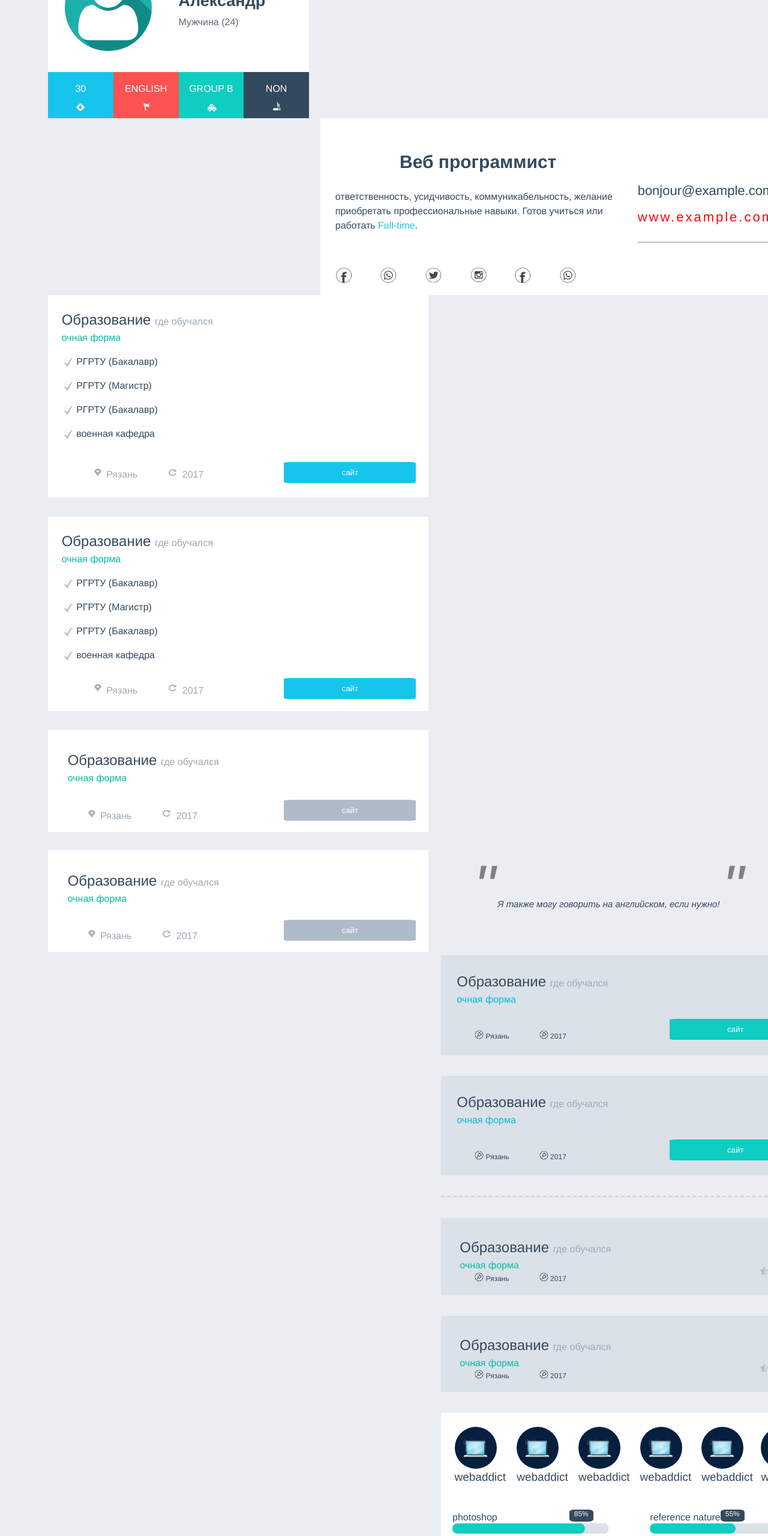
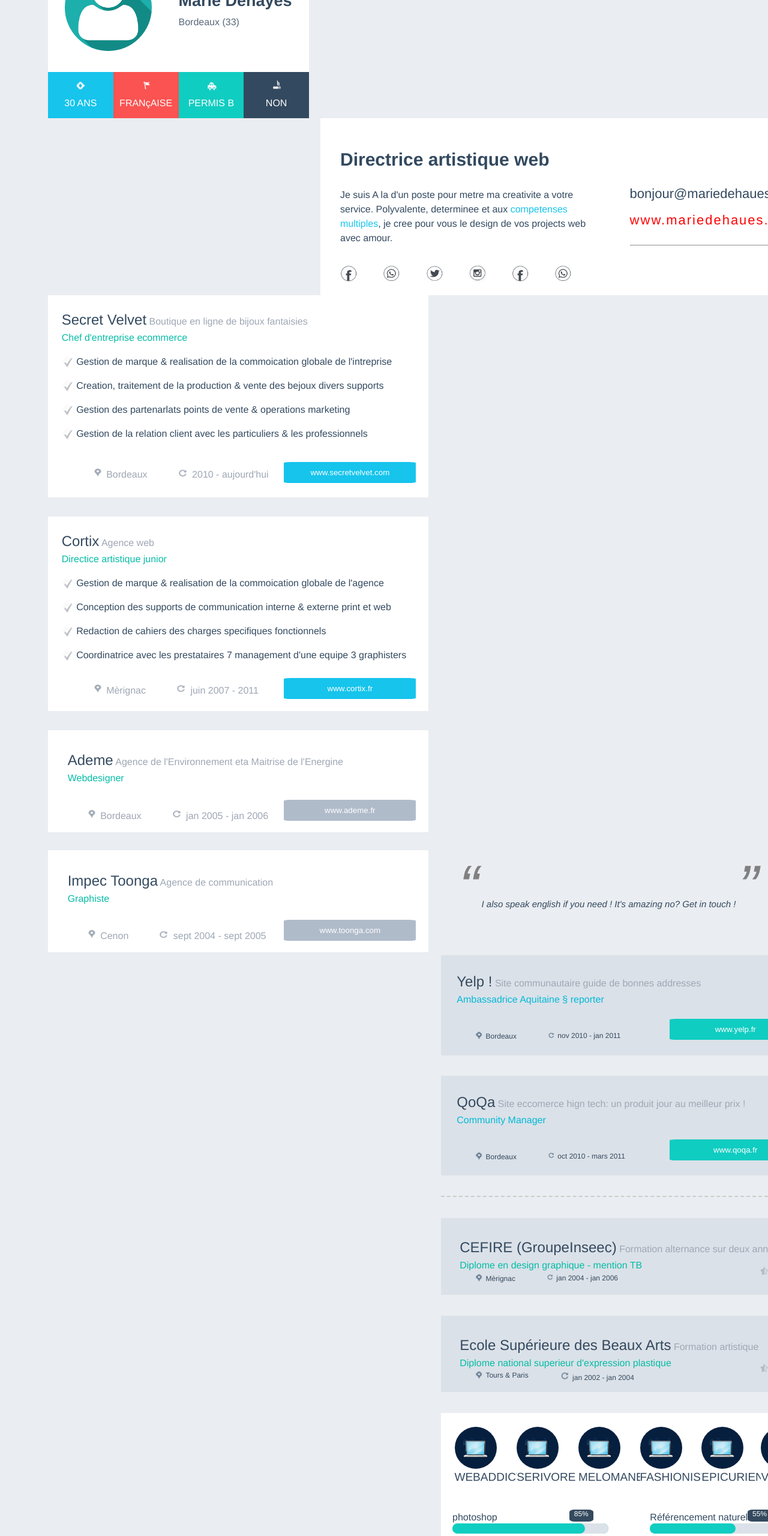
Before and after one commit to Alexander-Alexandrikov/Practice-2018, a plain HTML site: page Hello/Homepage.html in a window 1280 px wide. Shown: the part 180-2740 px from the top of the page at 60% size. Drawn offline with Linux system fonts and the light colour scheme.

Commit message:
после того, как всё съехало

```diff
--- a/Hello/Homepage.html
+++ b/Hello/Homepage.html
@@ -16,27 +16,31 @@
                     <p><img src="images/avatar.png" alt="" width="145" height="145" class="round"></p>
                 </div>
                 <div class="about-me header-block">
-                    <h3>Александр</h3>
-                    <p>Мужчина (24)</p>
+                    <h3>Marie Dehayes</h3>
+                    <p>Bordeaux (33)</p>
                 </div>
             </div>
 
             <div class="color-blocks">
                 <div class="age header-block">
-                    <p>30</p>
+
                     <p><img src="images/1icon.png" alt="" width="20" height="20" class="round-mini"></p>
+                    <p>30 ANS</p>
                 </div>
                 <div class="language header-block">
-                    <p>ENGLISH</p>
+
                     <p><img src="images/2icon.png" alt="" width="20" height="20" class="round-mini"></p>
+                    <p>FRANçAISE</p>
                 </div>
                 <div class="drive-license header-block">
-                    <p>GROUP B</p>
+
                     <p><img src="images/3icon.png" alt="" width="20" height="20" class="round-mini"></p>
+                    <p>PERMIS B</p>
                 </div>
                 <div class="smoking header-block">
+
+                    <p><img src="images/4icon.png" alt="" width="20" height="20" class="round-mini"></p>
                     <p>NON</p>
-                    <p><img src="images/4icon.png" alt="" width="20" height="20" class="round-mini"></p>
                 </div>
             </div>
         </div>
@@ -46,9 +50,8 @@
 
             <div class="presentation-child header-block">
                 <div class="presentation-text">
-                    <h2>Веб программист</h2>
-                    <p>ответственность, усидчивость, коммуникабельность, желание приобретать профессиональные навыки.
-                        Готов учиться или работать <span>Full-time</span>.</p>
+                    <h2>Directrice artistique web</h2>
+                    <p>Je suis A la d'un poste pour metre ma creativite a votre service. Polyvalente, determinee et aux <span>competenses multiples</span>, je cree pour vous le design de vos projects web avec amour.</p>
                 </div>
                 <div class="social-all">
                     <p><img src="images/vk.png" alt="" width="20" height="20" class="round2 header-block"></p>
@@ -62,8 +65,8 @@
 
             <div class="contacts header-block">
                 <div class="contacts-text">
-                <p>bonjour@example.com</p>
-                <span>www.example.com</span><br><hr>
+                <p>bonjour@mariedehaues.com</p>
+                <span>www.mariedehaues.com</span><br><hr>
             </div>
             </div>
         </div>
@@ -82,44 +85,44 @@
 
             <div class="block-left1">
                 <div class="sub-text">
-                    <span class="font-big">Образование </span> <span class="grey">где обучался</span><br>
-                    <span class="green">очная форма</span>
-                    <p><img src="images/gal.png" alt="" width="20" height="20" class="round-mini"> <span>  РГРТУ (Бакалавр)</span></p>
-                    <p><img src="images/gal.png" alt="" width="20" height="20" class="round-mini"> <span>  РГРТУ (Магистр)</span></p>
-                    <p><img src="images/gal.png" alt="" width="20" height="20" class="round-mini"> <span>  РГРТУ (Бакалавр)</span></p>
-                    <p><img src="images/gal.png" alt="" width="20" height="20" class="round-mini"> <span>  военная кафедра</span></p>
+                    <span class="font-big">Secret Velvet</span> <span class="grey">Boutique en ligne de bijoux fantaisies</span><br>
+                    <span class="green">Chef d'entreprise ecommerce</span>
+                    <p><img src="images/gal.png" alt="" width="20" height="20" class="round-mini"> <span>Gestion de marque & realisation de la commoication globale de l'intreprise</span></p>
+                    <p><img src="images/gal.png" alt="" width="20" height="20" class="round-mini"> <span>Creation, traitement de la production & vente des bejoux divers supports</span></p>
+                    <p><img src="images/gal.png" alt="" width="20" height="20" class="round-mini"> <span>Gestion des partenarlats points de vente & operations marketing</span></p>
+                    <p><img src="images/gal.png" alt="" width="20" height="20" class="round-mini"> <span>Gestion de la relation client avec les particuliers & les professionnels</span></p>
                 </div>
                 <div class="sub-block">
                     <div class="sub-left content-block grey">
-                        <p><img src="images/1.png" alt="" width="20" height="20" class="round-mini"> <span> Рязань</span></p>
+                        <p><img src="images/1.png" alt="" width="20" height="20" class="round-mini"> <span>Bordeaux</span></p>
                     </div>
                     <div class="sub-left content-block grey">
-                        <p><img src="images/2.png" alt="" width="20" height="20" class="round-mini"> <span> 2017</span></p>
+                        <p><img src="images/2.png" alt="" width="20" height="20" class="round-mini"> <span>2010 - aujourd'hui</span></p>
                     </div>
                     <div class="sub-right content-block">
-                        <p><input type="submit" class="submit" value="сайт"></p>
+                        <p><input type="submit" class="submit" value="www.secretvelvet.com"></p>
                     </div>
                 </div>
             </div>
 
             <div class="block-left12">
                 <div class="sub-text">
-                    <span class="font-big">Образование </span> <span class="grey">где обучался</span><br>
-                    <span class="green">очная форма</span>
-                    <p><img src="images/gal.png" alt="" width="20" height="20" class="round-mini"> <span> РГРТУ (Бакалавр)</span></p>
-                    <p><img src="images/gal.png" alt="" width="20" height="20" class="round-mini"> <span> РГРТУ (Магистр)</span></p>
-                    <p><img src="images/gal.png" alt="" width="20" height="20" class="round-mini"> <span> РГРТУ (Бакалавр)</span></p>
-                    <p><img src="images/gal.png" alt="" width="20" height="20" class="round-mini"> <span> военная кафедра</span></p>
+                    <span class="font-big">Cortix</span> <span class="grey">Agence web</span><br>
+                    <span class="green">Directice artistique junior</span>
+                    <p><img src="images/gal.png" alt="" width="20" height="20" class="round-mini"> <span>Gestion de marque & realisation de la commoication globale de l'agence</span></p>
+                    <p><img src="images/gal.png" alt="" width="20" height="20" class="round-mini"> <span>Conception des supports de communication interne & externe print et web</span></p>
+                    <p><img src="images/gal.png" alt="" width="20" height="20" class="round-mini"> <span>Redaction de cahiers des charges specifiques fonctionnels</span></p>
+                    <p><img src="images/gal.png" alt="" width="20" height="20" class="round-mini"> <span>Coordinatrice avec les prestataires 7 management d'une equipe 3 graphisters</span></p>
                 </div>
                 <div class="sub-block">
                     <div class="sub-left content-block grey">
-                        <p><img src="images/1.png" alt="" width="20" height="20" class="round-mini"> <span> Рязань</span></p>
+                        <p><img src="images/1.png" alt="" width="20" height="20" class="round-mini"> <span>Mèrignac</span></p>
                     </div>
                     <div class="sub-left content-block grey">
-                        <p><img src="images/2.png" alt="" width="20" height="20" class="round-mini"> <span> 2017</span></p>
+                        <p><img src="images/2.png" alt="" width="20" height="20" class="round-mini"> <span>juin 2007 - 2011</span></p>
                     </div>
                     <div class="sub-right content-block">
-                        <p><input type="submit" class="submit" value="сайт"></p>
+                        <p><input type="submit" class="submit" value="www.cortix.fr"></p>
                     </div>
                 </div>
             </div>
@@ -127,36 +130,36 @@
 
             <div class="block-left2">
                 <div class="sub-text2">
-                    <span class="font-big">Образование </span> <span class="grey">где обучался</span><br>
-                    <span class="green">очная форма</span>
+                    <span class="font-big">Ademe</span> <span class="grey">Agence de l'Environnement eta Maitrise de l'Energine</span><br>
+                    <span class="green">Webdesigner</span>
                 </div>
                 <div class="sub-block2">
                     <div class="sub-left content-block grey">
-                        <p><img src="images/1.png" alt="" width="20" height="20" class="round-mini"> <span> Рязань</span></p>
+                        <p><img src="images/1.png" alt="" width="20" height="20" class="round-mini"> <span>Bordeaux</span></p>
                     </div>
                     <div class="sub-left content-block grey">
-                        <p><img src="images/2.png" alt="" width="20" height="20" class="round-mini"> <span> 2017</span></p>
+                        <p><img src="images/2.png" alt="" width="20" height="20" class="round-mini"> <span>jan 2005 - jan 2006</span></p>
                     </div>
                     <div class="sub-right content-block">
-                        <p><input type="submit" class="submit-grey" value="сайт"></p>
+                        <p><input type="submit" class="submit-grey" value="www.ademe.fr"></p>
                     </div>
                 </div>
             </div>
 
             <div class="block-left2">
                 <div class="sub-text2">
-                    <span class="font-big">Образование </span> <span class="grey">где обучался</span><br>
-                    <span class="green">очная форма</span>
+                    <span class="font-big">Impec Toonga</span> <span class="grey">Agence de communication</span><br>
+                    <span class="green">Graphiste</span>
                 </div>
                 <div class="sub-block2">
                     <div class="sub-left content-block grey">
-                        <p><img src="images/1.png" alt="" width="20" height="20" class="round-mini"> <span> Рязань</span></p>
+                        <p><img src="images/1.png" alt="" width="20" height="20" class="round-mini"> <span>Cenon</span></p>
                     </div>
                     <div class="sub-left content-block grey">
-                        <p><img src="images/2.png" alt="" width="20" height="20" class="round-mini"> <span> 2017</span></p>
+                        <p><img src="images/2.png" alt="" width="20" height="20" class="round-mini"> <span>sept 2004 - sept 2005</span></p>
                     </div>
                     <div class="sub-right content-block">
-                        <p><input type="submit" class="submit-grey" value="сайт"></p>
+                        <p><input type="submit" class="submit-grey" value="www.toonga.com"></p>
                     </div>
                 </div>
             </div>
@@ -170,50 +173,50 @@
         <div class="right-bar content-block">
             <div class="block-right1">
                 <div class="sub-text3">
-                    <span class="font-big">Образование </span> <span class="grey">где обучался</span><br>
-                    <span class="blue">очная форма</span>
+                    <span class="font-big">Yelp !</span> <span class="grey">Site communautaire guide de bonnes addresses</span><br>
+                    <span class="blue">Ambassadrice Aquitaine § reporter</span>
                 </div>
                 <div class="sub-block3">
                     <div class="sub-left content-block">
-                        <p><img src="images/icon1.png" alt="" width="15" height="15" class="round-mini"> <span> Рязань</span></p>
+                        <p><img src="images/move1.png" alt="" width="15" height="15" class="round-mini"> <span>Bordeaux</span></p>
                     </div>
                     <div class="sub-left content-block">
-                        <p><img src="images/icon1.png" alt="" width="15" height="15" class="round-mini"> <span> 2017</span></p>
+                        <p><img src="images/move2.png" alt="" width="15" height="15" class="round-mini"> <span>nov 2010 - jan 2011</span></p>
                     </div>
                     <div class="sub-right content-block">
-                        <p><input type="submit" class="submit" value="сайт"></p>
+                        <p><input type="submit" class="submit" value="www.yelp.fr"></p>
                     </div>
                 </div>
             </div>
             <div class="block-right1">
                 <div class="sub-text3">
-                    <span class="font-big">Образование </span> <span class="grey">где обучался</span><br>
-                    <span class="blue">очная форма</span>
+                    <span class="font-big">QoQa</span> <span class="grey">Site eccomerce hign tech: un produit jour au meilleur prix !</span><br>
+                    <span class="blue">Community Manager</span>
                 </div>
                 <div class="sub-block3">
                     <div class="sub-left content-block">
-                        <p><img src="images/icon1.png" alt="" width="15" height="15" class="round-mini"> <span> Рязань</span></p>
+                        <p><img src="images/move1.png" alt="" width="15" height="15" class="round-mini"> <span>Bordeaux</span></p>
                     </div>
                     <div class="sub-left content-block">
-                        <p><img src="images/icon1.png" alt="" width="15" height="15" class="round-mini"> <span> 2017</span></p>
+                        <p><img src="images/move2.png" alt="" width="15" height="15" class="round-mini"> <span>oct 2010 - mars 2011</span></p>
                     </div>
                     <div class="sub-right content-block">
-                        <p><input type="submit" class="submit" value="сайт"></p>
+                        <p><input type="submit" class="submit" value="www.qoqa.fr"></p>
                     </div>
                 </div>
             </div>
             <div class="line"></div>
             <div class="block-right2">
                 <div class="sub-text4">
-                    <span class="font-big">Образование </span> <span class="grey">где обучался</span><br>
-                    <span class="green">очная форма</span>
+                    <span class="font-big">CEFIRE (GroupeInseec)</span> <span class="grey">Formation alternance sur deux annees</span><br>
+                    <span class="green">Diplome en design graphique - mention TB</span>
                 </div>
                 <div class="sub-block4">
                     <div class="sub-left content-block">
-                        <p><img src="images/icon1.png" alt="" width="15" height="15" class="round-mini"> <span> Рязань</span></p>
+                        <p><img src="images/move1.png" alt="" width="15" height="15" class="round-mini"> <span>Mèrignac</span></p>
                     </div>
                     <div class="sub-left content-block">
-                        <p><img src="images/icon1.png" alt="" width="15" height="15" class="round-mini"> <span> 2017</span></p>
+                        <p><img src="images/move2.png" alt="" width="15" height="15" class="round-mini"> <span>jan 2004 - jan 2006</span></p>
                     </div>
                     <div class="sub-right content-block">
                         <p>
@@ -228,15 +231,15 @@
             </div>
             <div class="block-right2">
                 <div class="sub-text4">
-                    <span class="font-big">Образование </span> <span class="grey">где обучался</span><br>
-                    <span class="green">очная форма</span>
+                    <span class="font-big">Ecole Supérieure des Beaux Arts</span> <span class="grey">Formation artistique</span><br>
+                    <span class="green">Diplome national superieur d'expression plastique</span>
                 </div>
                 <div class="sub-block4">
                     <div class="sub-left content-block">
-                        <p><img src="images/icon1.png" alt="" width="15" height="15" class="round-mini"> <span> Рязань</span></p>
+                        <p><img src="images/move1.png" alt="" width="15" height="15" class="round-mini"> <span>Tours & Paris</span></p>
                     </div>
                     <div class="sub-left content-block">
-                        <p><img src="images/icon1.png" alt="" width="15" height="15" class="round-mini"> <span> 2017</span></p>
+                        <p><img src="images/move2.png" alt="" width="20" height="20" class="round-mini"> <span>jan 2002 - jan 2004</span></p>
                     </div>
                     <div class="sub-right content-block">
                         <p>
@@ -253,27 +256,27 @@
                 <div class="icons-bar">
                     <div class="big-icon-first content-block">
                         <p><img src="images/pngtree-blue-screen-computer-png-clipart_982951.jpg" alt="" width="70" height="70" class="round3"></p>
-                        <p>webaddict</p>
+                        <p>WEBADDICT</p>
                     </div>
                     <div class="big-icon content-block">
                             <p><img src="images/pngtree-blue-screen-computer-png-clipart_982951.jpg" alt="" width="70" height="70" class="round3"></p>
-                            <p>webaddict</p>
+                            <p>SERIVORE</p>
                         </div>
                     <div class="big-icon content-block">
                             <p><img src="images/pngtree-blue-screen-computer-png-clipart_982951.jpg" alt="" width="70" height="70" class="round3"></p>
-                            <p>webaddict</p>
+                            <p>MELOMANE</p>
                         </div>
                     <div class="big-icon content-block">
                             <p><img src="images/pngtree-blue-screen-computer-png-clipart_982951.jpg" alt="" width="70" height="70" class="round3"></p>
-                            <p>webaddict</p>
+                            <p>FASHIONISTA</p>
                         </div>
                     <div class="big-icon content-block">
                             <p><img src="images/pngtree-blue-screen-computer-png-clipart_982951.jpg" alt="" width="70" height="70" class="round3"></p>
-                            <p>webaddict</p>
+                            <p>EPICURIENNE</p>
                         </div>
                     <div class="big-icon-last content-block">
                             <p><img src="images/pngtree-blue-screen-computer-png-clipart_982951.jpg" alt="" width="70" height="70" class="round3"></p>
-                            <p>webaddict</p>
+                            <p>VOUAGEUSE</p>
                         </div>
                 </div>
                 <div class="indicators-bar">
@@ -313,28 +316,28 @@
                         <div class="progress-container">
                             <div class="content-block">
                                 <div class="procent"><span>55%</span></div>
-                                <span>reference nature</span>
+                                <span>Référencement naturel</span>
                             </div>
                              <progress value="55" max="100"></progress>
                         </div>
                         <div class="progress-container">
                             <div class="content-block">
                                 <div class="procent"><span>30%</span></div>
-                                <span>pc user</span>
+                                <span>Réseaux sociaux</span>
                             </div>
                              <progress value="30" max="100"></progress>
                         </div>
                         <div class="progress-container">
                             <div class="content-block">
                                 <div class="procent"><span>35%</span></div>
-                                <span>UI design</span>
+                                <span>UI Design</span>
                             </div>
                              <progress value="35" max="100"></progress>
                         </div>
                         <div class="progress-container">
                             <div class="content-block">
                                 <div class="procent"><span>53%</span></div>
-                                <span>user experience</span>
+                                <span>User eXperience</span>
                             </div>
                              <progress value="53" max="100"></progress>
                         </div>
@@ -350,7 +353,7 @@
 
 
     <footer>
-        <p><span>"</span> Я также могу говорить на английском, если нужно! <span>"</span></p>
+        <p><span>&ldquo;</span>  I also speak english if you need ! It's amazing no? Get in touch !  <span>&rdquo;</span></p>
     </footer>
 </body>
 </html>
--- a/Hello/css/my.css
+++ b/Hello/css/my.css
@@ -93,17 +93,21 @@ h1, h2, h3, h4{
 }
 
 .color-block{
-    margin-top: 1px;;
-    margin-bottom:auto;
+    margin-top: 0px;;
+    /* margin-bottom:auto; */
+    padding-top: -10px;
 
 }
 
 .color-blocks p{
     text-align:center;
-    margin-bottom:-20px;
+    /* margin-bottom:-20px; */
+    margin-top: 0px;
 }
 
+.color-blocks img{
 
+}
 
 .age{
     background-color: #16C4EC;
@@ -140,21 +144,22 @@ h1, h2, h3, h4{
 
 
 .presentation-child{
-    width: 60%;
+    width: 460px;
     float: left;
+    padding-left: 10px;
 }
 
 .presentation-text{
     width:96%;
     margin-left:5%;
-    margin-right:50px;
+    margin-right:70px;
     height: 70%;
     margin-top:10%;
     text-align: left;
 }
 
 .presentation-text h2{
-    text-align: center;
+    text-align: left;
     font-size:30px;
 }
 
@@ -164,10 +169,10 @@ h1, h2, h3, h4{
 
 .social{
     background-color: brown;
-    width:96%;
+    width:100%;
     height: 30%;
-    margin-left:2%;
-    margin-right:2%;
+    /* margin-left:3%; */
+    margin-right:30px;
     display:inline-block;
     vertical-align: middle;
     background: white url("images/vk.png") no-repeate 0 0;
@@ -185,9 +190,9 @@ h1, h2, h3, h4{
 }
 
 .contacts-text{
-    margin-top: 110px;
-    margin-right: 15%;
-    margin-left: 10%;
+    margin-top: 115px;
+    margin-right: 35px;
+    margin-left: 20px;
     font-size:25px;
     line-height: 1;
     text-align: justify;
@@ -196,7 +201,7 @@ h1, h2, h3, h4{
 
 .contacts-text span{
     color: #FF0000;
-    letter-spacing: 3px;
+    letter-spacing: 2px;
 }
 
 .contacts-text hr{
@@ -542,3 +547,7 @@ h3{
     text-align: center;
     margin-top:-3px;
 }
+
+.contacts-text br{
+    height: 20px;
+}
```
Also changed, not shown: Hello/images/move1.png (added), Hello/images/move2.png (added).
